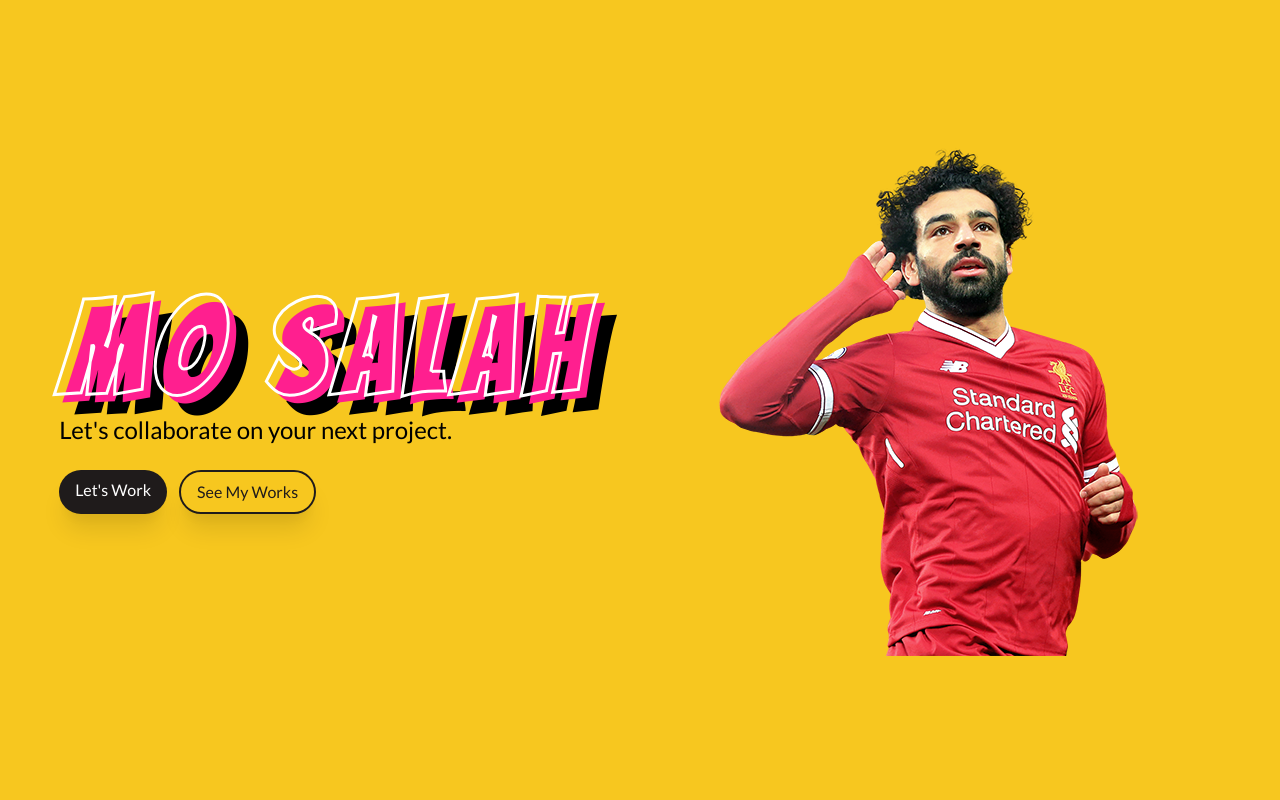
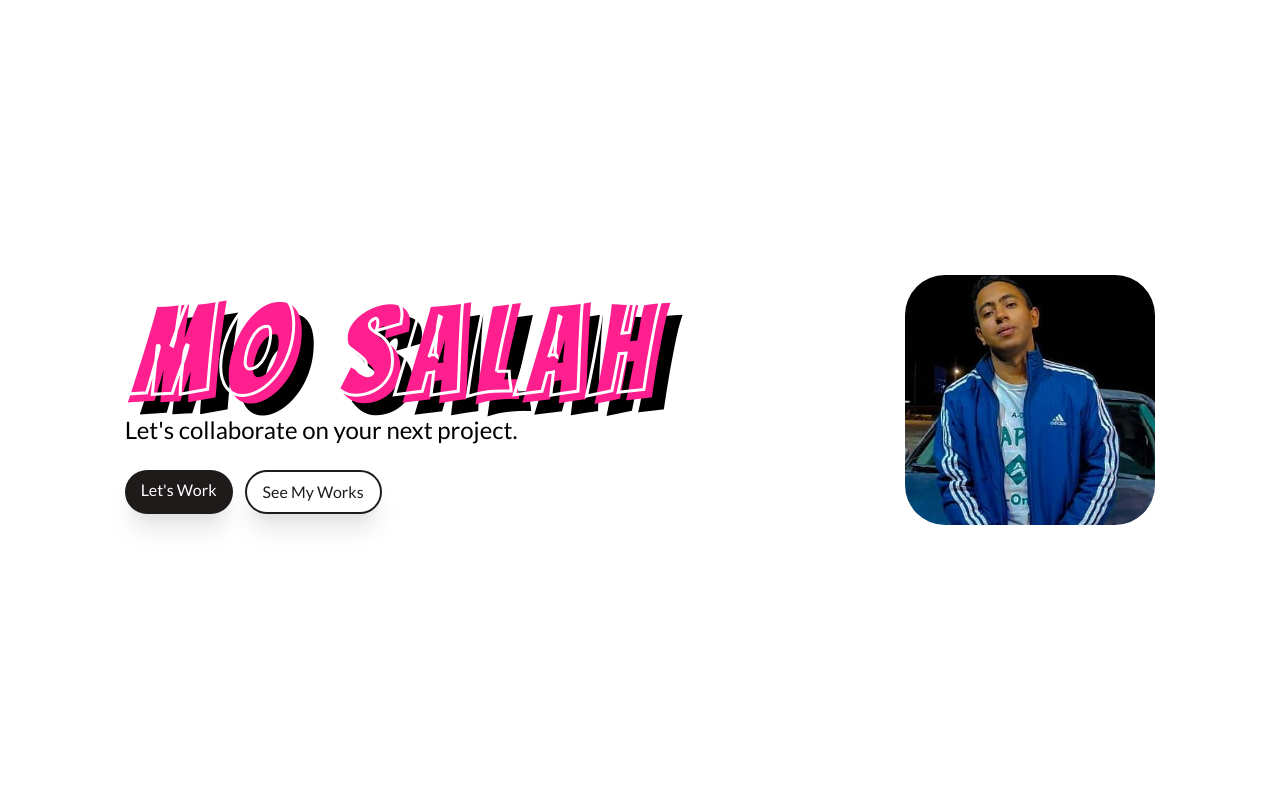
Before and after one commit to mo7medsalah7/portofolio-2022, a Next.js app: page / in a window 1280 px wide. Shown: the top 800 px of the page. Built offline with nearby package versions, Linux system fonts and the light colour scheme.

Commit message:
remove tabs section

```diff
--- a/components/Header/HeaderData.js
+++ b/components/Header/HeaderData.js
@@ -1,8 +1,8 @@
 import Image from "next/image";
-import BackgroundImage from "./mosalah.png";
+import BackgroundImage from "./moSalah.png";
 function HeaderData() {
   return (
-		<div className=" bg-[#f7c71f]  flex  m-auto">
+    <div className="  flex  m-auto">
       <div className=" flex w-full min-h-screen ">
         <div className=" m-auto">
           <div className="flex flex-col">
@@ -28,7 +28,12 @@
         </div>
         {/* Portofolio Image */}
         <div className="m-auto hidden md:hidden lg:flex">
-					<Image src={BackgroundImage} alt="Picture of Mo Salah" />
+          <Image
+            src={BackgroundImage}
+            className=" rounded-[40px]"
+            alt="Picture of Mo Salah"
+            layout="intrinsic"
+          />
         </div>
       </div>
     </div>
--- a/pages/index.js
+++ b/pages/index.js
@@ -11,11 +11,7 @@
         <title>Front Mo,S </title>
         <link rel="icon" href="/favicon.ico" />
         <link rel="preconnect" href="https://fonts.googleapis.com" />
-				<link
-					rel="preconnect"
-					href="https://fonts.gstatic.com"
-					crossorigin
-				/>
+        <link rel="preconnect" href="https://fonts.gstatic.com" crossorigin />
         <link
           href="https://fonts.googleapis.com/css2?family=Bangers&family=Lato:ital,wght@0,100;0,300;0,400;0,700;0,900;1,100;1,300;1,400;1,700;1,900&family=Roboto:wght@100;400&display=swap"
           rel="stylesheet"
@@ -27,7 +23,7 @@
       <main className="main-font overflow-hidden">
         <Skills />
         <Works />
-				<Tabs />
+        {/* <Tabs /> */}
       </main>
     </div>
   );
```
Also changed, not shown: components/Header/moSalah.png (added). Lines whose indentation alone changed are shown as unchanged.
